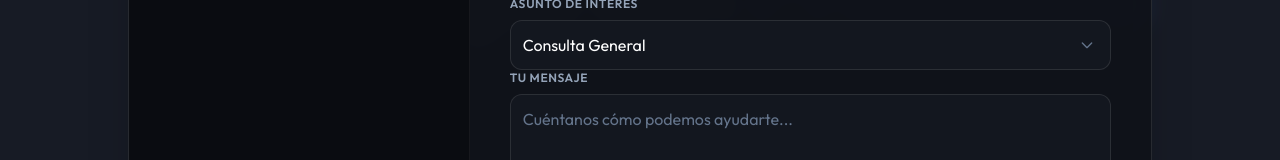
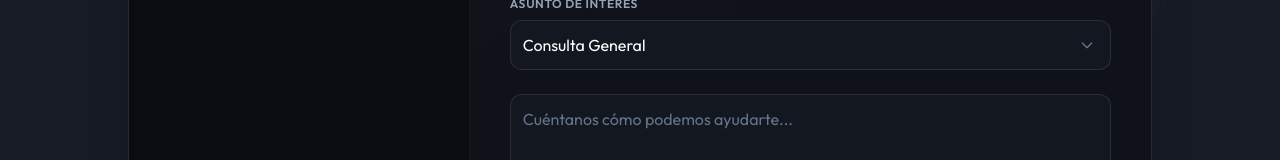
Before and after one commit to MarianoRicoy/tws-landing, a Next.js app: page / in a window 1280 px wide. Both pictures are taken after a click on the button "Solicitar Presupuesto". Shown: the part 311-471 px from the top of the page. Built offline with nearby package versions, Linux system fonts and the light colour scheme.

Commit message:
UI: Removed 'TU MENSAJE' label while preserving vertical spacing in ContactModal

```diff
--- a/components/ContactModal.tsx
+++ b/components/ContactModal.tsx
@@ -81,7 +81,7 @@
                 </div>
               </div>
               <div className="mb-6">
-                <label htmlFor="message" className="block text-xs font-semibold text-[#94a3b8] uppercase tracking-wider mb-2">Tu mensaje</label>
+                <div className="block text-xs font-semibold text-transparent uppercase tracking-wider mb-2">.</div>
                 <textarea id="message" rows={4} placeholder="Cuéntanos cómo podemos ayudarte..." className="w-full bg-[#181C26]/50 border border-white/10 rounded-xl p-3 text-white placeholder:text-[#64748b] focus:outline-none focus:border-accent-cyan transition-all"></textarea>
               </div>
               <div className="flex justify-center pb-4 md:pb-0 pt-6">
```
